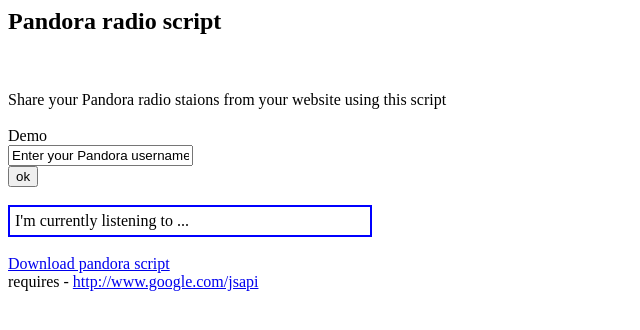
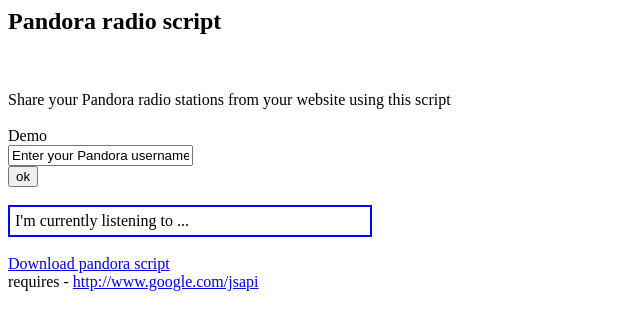
Before and after one commit to budu3/pandora_script, a plain HTML site: page index.htm in a window 1280 px wide. Shown: the full height of the page, 0-640 px from the left. Drawn offline with Linux system fonts and the light colour scheme; a script that the page names is missing.

Commit message:
minor edits

```diff
--- a/index.htm
+++ b/index.htm
@@ -62,7 +62,7 @@
 			     <br/>
 			     <br/>
 
-	Share your Pandora radio staions from your website using this script<br/>
+	Share your Pandora radio stations from your website using this script<br/>
 									    <br/>
         Demo<br/>
 	<input id = "nm" type="text" value="Enter your Pandora username here"></text><br/>
```
